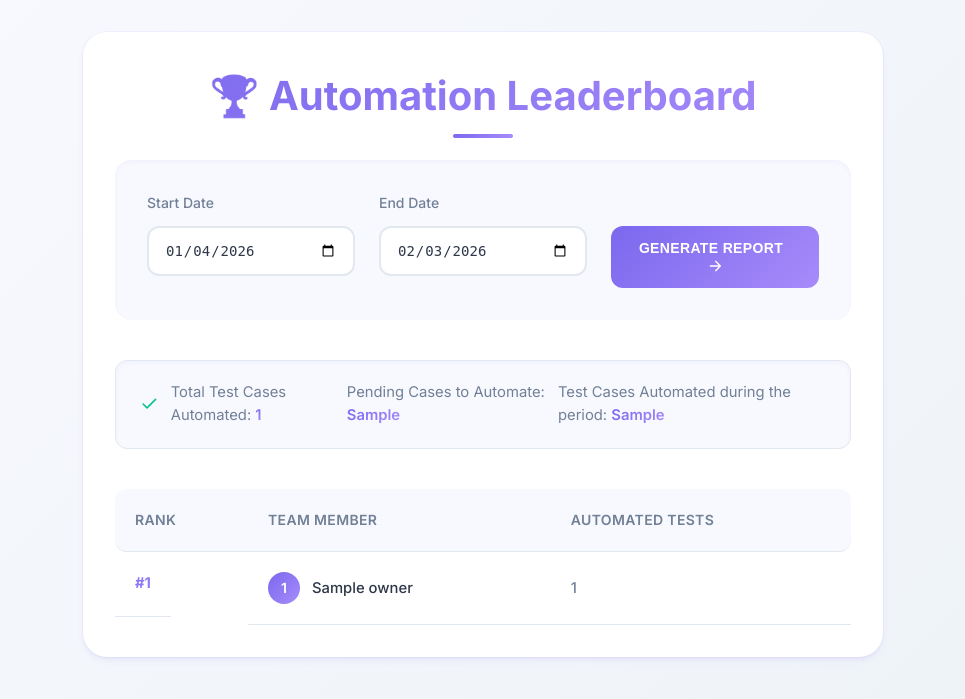
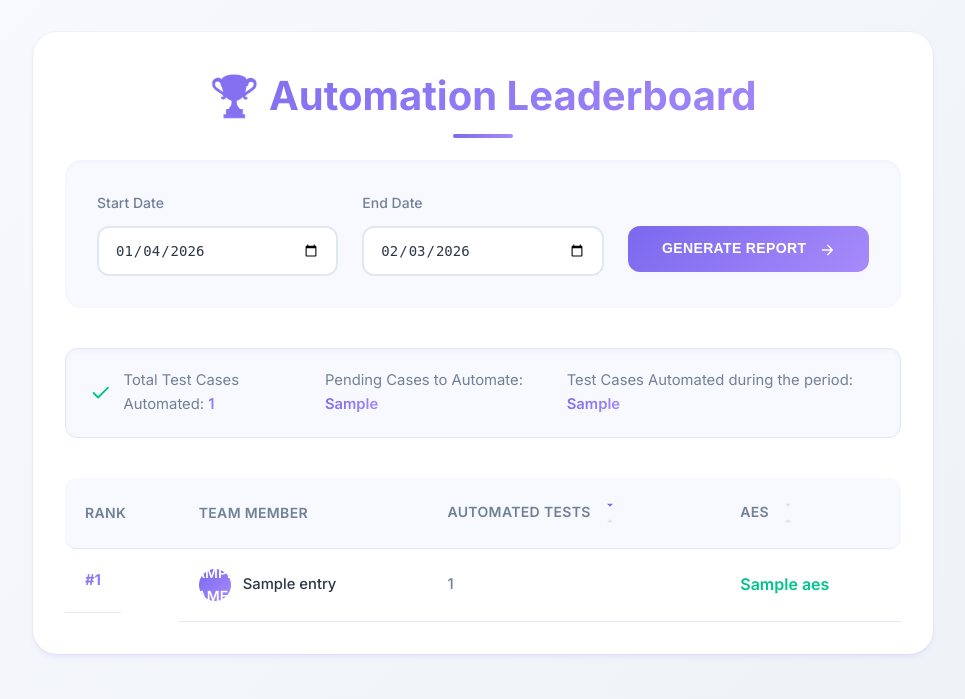
Before and after one commit to vishnu6456/leaderboard-app, a Flask app: template templates/leaderboard.html in a window 1280 px wide. Shown: the top 699 px of the page, without its empty margins (157-1122 px from the left). Run offline with Flask 3, Linux system fonts and the light colour scheme; the template is opened without the code that fills it: most values are stand-ins (such as "Sample title", 1, 10 or a date in 2020).

Commit message:
Add AES score extraction and leaderboard sorting functionality

```diff
--- a/app.py
+++ b/app.py
@@ -36,6 +36,28 @@ def to_millis(date_str):
     except Exception:
         return None
 
+def get_aes_value(test_case):
+    """Extract AES value from custom fields"""
+    custom_fields = test_case.get("customFields", [])
+
+    for field in custom_fields:
+        field_name = field.get("name", "")
+        field_id = field.get("ID", "")
+
+        # Match by field name, field ID, or partial name match
+        if field_name == "Automation Effort Score (AES)" or field_id == 14 or "AES" in field_name:
+            value_obj = field.get("value", {})
+            if isinstance(value_obj, dict):
+                aes_str = value_obj.get("value", "0")
+            else:
+                aes_str = str(value_obj) if value_obj else "0"
+            try:
+                return int(aes_str)
+            except (ValueError, TypeError):
+                return 0
+
+    return 0
+
 def fetch_leaderboard(start_date=None, end_date=None):
     start_millis = to_millis(start_date) if start_date else float("-inf")
     end_millis = to_millis(end_date) if end_date else float("inf")
@@ -47,6 +69,7 @@ def fetch_leaderboard(start_date=None, end_date=None):
     pending_automation = 0
     automated_in_period = 0
     automation_leaderboard = defaultdict(int)
+    aes_leaderboard = defaultdict(int)  # Track AES scores
 
     while has_more:
         url = f"{BASE_URL}?startAt={start_at}&limit={limit}"
@@ -78,6 +101,9 @@ def fetch_leaderboard(start_date=None, end_date=None):
                     if automation_owner_id:
                         owner_name = owner_id_to_name.get(automation_owner_id, f"Unknown ({automation_owner_id})")
                         automation_leaderboard[owner_name] += 1
+                        # Add AES score for this test case (0 if no AES field found)
+                        aes_value = get_aes_value(test_case)
+                        aes_leaderboard[owner_name] += aes_value
             else:
                 pending_automation += 1
 
@@ -86,8 +112,27 @@ def fetch_leaderboard(start_date=None, end_date=None):
         else:
             start_at += limit
 
-    sorted_leaderboard = sorted(automation_leaderboard.items(), key=lambda x: x[1], reverse=True)
-    return sorted_leaderboard, total_automated, pending_automation, automated_in_period
+    # Combine automation count and AES scores into a single structure
+    combined_leaderboard = []
+    for owner_name in automation_leaderboard.keys():
+        combined_leaderboard.append({
+            'name': owner_name,
+            'count': automation_leaderboard[owner_name],
+            'aes': aes_leaderboard[owner_name]
+        })
+
+    # Sort by count (default sorting)
+    combined_leaderboard.sort(key=lambda x: x['count'], reverse=True)
+
+    # Print summary for debugging
+    print("\n=== LEADERBOARD SUMMARY ===")
+    for entry in combined_leaderboard:
+        print(f"{entry['name']}: {entry['count']} tests, AES: {entry['aes']}")
+    print(f"Total Automated: {total_automated}")
+    print(f"Automated in Period: {automated_in_period}")
+    print("=" * 30 + "\n")
+
+    return combined_leaderboard, total_automated, pending_automation, automated_in_period
 
 @app.route("/", methods=["GET", "POST"])
 def leaderboard():
@@ -100,6 +145,7 @@ def leaderboard():
     if request.method == "POST":
         start_date = request.form.get("start_date", "").strip()
         end_date = request.form.get("end_date", "").strip()
+
         leaderboard, total_automated, pending_automation, automated_in_period = fetch_leaderboard(start_date or None, end_date or None)
 
     return render_template("leaderboard.html",
--- a/static/style.css
+++ b/static/style.css
@@ -109,11 +109,22 @@ input {
     background: var(--card-bg);
 }
 
-input:hover {
+select {
+    padding: 0.875rem 1rem;
+    border: 2px solid var(--border-color);
+    border-radius: 12px;
+    font-size: 0.875rem;
+    transition: all 0.2s ease;
+    color: var(--text-primary);
+    background: var(--card-bg);
+    cursor: pointer;
+}
+
+input:hover, select:hover {
     border-color: var(--primary-color);
 }
 
-input:focus {
+input:focus, select:focus {
     outline: none;
     border-color: var(--primary-color);
     box-shadow: 0 0 0 4px rgba(123, 104, 238, 0.1);
@@ -495,3 +506,55 @@ tbody tr.fade-in {
     border-color: transparent;
     color: white;
 }
+
+/* Sortable Headers */
+.sortable-header {
+    cursor: pointer;
+    user-select: none;
+    position: relative;
+    transition: background-color 0.2s ease;
+    white-space: nowrap;
+}
+
+.sortable-header:hover {
+    background-color: rgba(123, 104, 238, 0.08);
+}
+
+.sort-indicator {
+    display: inline-flex;
+    flex-direction: column;
+    vertical-align: middle;
+    margin-left: 0.5rem;
+    gap: 2px;
+}
+
+.sort-icon {
+    display: block;
+    opacity: 0.2;
+    transition: opacity 0.2s ease, color 0.2s ease;
+}
+
+.sort-icon.active {
+    opacity: 1;
+    color: var(--primary-color);
+}
+
+.sortable-header:hover .sort-icon {
+    opacity: 0.5;
+}
+
+.sortable-header:hover .sort-icon.active {
+    opacity: 1;
+}
+
+/* AES Score Column */
+.aes-score {
+    font-weight: 600;
+    color: var(--success-color);
+    font-size: 1rem;
+}
+
+/* Wider table for additional column */
+.container {
+    max-width: 900px;
+}
--- a/templates/leaderboard.html
+++ b/templates/leaderboard.html
@@ -44,25 +44,50 @@
         {% endif %}
 
         {% if leaderboard %}
-            <table>
+            <table id="leaderboardTable">
                 <thead>
                     <tr>
                         <th>Rank</th>
                         <th>Team Member</th>
-                        <th>Automated Tests</th>
+                        <th class="sortable-header" data-sort="count">
+                            Automated Tests
+                            <span class="sort-indicator">
+                                <svg class="sort-icon sort-desc active" width="14" height="14" viewBox="0 0 24 24" fill="none" xmlns="http://www.w3.org/2000/svg">
+                                    <path d="M7 10l5 5 5-5H7z" fill="currentColor"/>
+                                </svg>
+                                <svg class="sort-icon sort-asc" width="14" height="14" viewBox="0 0 24 24" fill="none" xmlns="http://www.w3.org/2000/svg">
+                                    <path d="M7 14l5-5 5 5H7z" fill="currentColor"/>
+                                </svg>
+                            </span>
+                        </th>
+                        <th class="sortable-header" data-sort="aes">
+                            AES
+                            <span class="sort-indicator">
+                                <svg class="sort-icon sort-desc" width="14" height="14" viewBox="0 0 24 24" fill="none" xmlns="http://www.w3.org/2000/svg">
+                                    <path d="M7 10l5 5 5-5H7z" fill="currentColor"/>
+                                </svg>
+                                <svg class="sort-icon sort-asc" width="14" height="14" viewBox="0 0 24 24" fill="none" xmlns="http://www.w3.org/2000/svg">
+                                    <path d="M7 14l5-5 5 5H7z" fill="currentColor"/>
+                                </svg>
+                            </span>
+                        </th>
                     </tr>
                 </thead>
-                <tbody>
-                    {% for owner, count in leaderboard %}
-                        <tr class="fade-in" style="animation-delay: {{ loop.index0 * 0.1 }}s">
+                <tbody id="leaderboardBody">
+                    {% for entry in leaderboard %}
+                        <tr class="fade-in" style="animation-delay: {{ loop.index0 * 0.1 }}s"
+                            data-name="{{ entry.name }}"
+                            data-count="{{ entry.count }}"
+                            data-aes="{{ entry.aes }}">
                             <td class="rank">#{{ loop.index }}</td>
                             <td class="owner">
                                 <div class="owner-info">
-                                    <span class="avatar">{{ owner[0] | upper }}</span>
-                                    <span>{{ owner }}</span>
+                                    <span class="avatar">{{ entry.name[0] | upper }}</span>
+                                    <span>{{ entry.name }}</span>
                                 </div>
                             </td>
-                            <td class="count">{{ count }}</td>
+                            <td class="count">{{ entry.count }}</td>
+                            <td class="aes-score">{{ entry.aes }}</td>
                         </tr>
                     {% endfor %}
                 </tbody>
@@ -142,6 +167,70 @@
                 document.getElementById('start_date').valueAsDate = thirtyDaysAgo;
                 document.getElementById('end_date').valueAsDate = new Date();
             }
+
+            // Sortable table functionality
+            const table = document.getElementById('leaderboardTable');
+            if (table) {
+                const headers = table.querySelectorAll('.sortable-header');
+                let currentSort = { column: 'count', direction: 'desc' };
+
+                headers.forEach(header => {
+                    header.addEventListener('click', function() {
+                        const sortColumn = this.getAttribute('data-sort');
+
+                        // Toggle direction if clicking same column, otherwise default to desc
+                        if (currentSort.column === sortColumn) {
+                            currentSort.direction = currentSort.direction === 'desc' ? 'asc' : 'desc';
+                        } else {
+                            currentSort.column = sortColumn;
+                            currentSort.direction = 'desc';
+                        }
+
+                        // Update visual indicators
+                        headers.forEach(h => {
+                            const indicators = h.querySelectorAll('.sort-icon');
+                            indicators.forEach(icon => icon.classList.remove('active'));
+                        });
+
+                        const activeIcon = this.querySelector(`.sort-${currentSort.direction}`);
+                        if (activeIcon) {
+                            activeIcon.classList.add('active');
+                        }
+
+                        // Sort the table
+                        sortTable(sortColumn, currentSort.direction);
+                    });
+                });
+
+                function sortTable(column, direction) {
+                    const tbody = document.getElementById('leaderboardBody');
+                    const rows = Array.from(tbody.querySelectorAll('tr'));
+
+                    rows.sort((a, b) => {
+                        const aValue = parseFloat(a.getAttribute(`data-${column}`));
+                        const bValue = parseFloat(b.getAttribute(`data-${column}`));
+
+                        if (direction === 'desc') {
+                            return bValue - aValue;
+                        } else {
+                            return aValue - bValue;
+                        }
+                    });
+
+                    // Clear and re-append rows
+                    tbody.innerHTML = '';
+                    rows.forEach((row, index) => {
+                        // Update rank
+                        const rankCell = row.querySelector('.rank');
+                        rankCell.textContent = `#${index + 1}`;
+
+                        // Reset animation delay
+                        row.style.animationDelay = `${index * 0.05}s`;
+
+                        tbody.appendChild(row);
+                    });
+                }
+            }
         });
     </script>
 </body>
```
